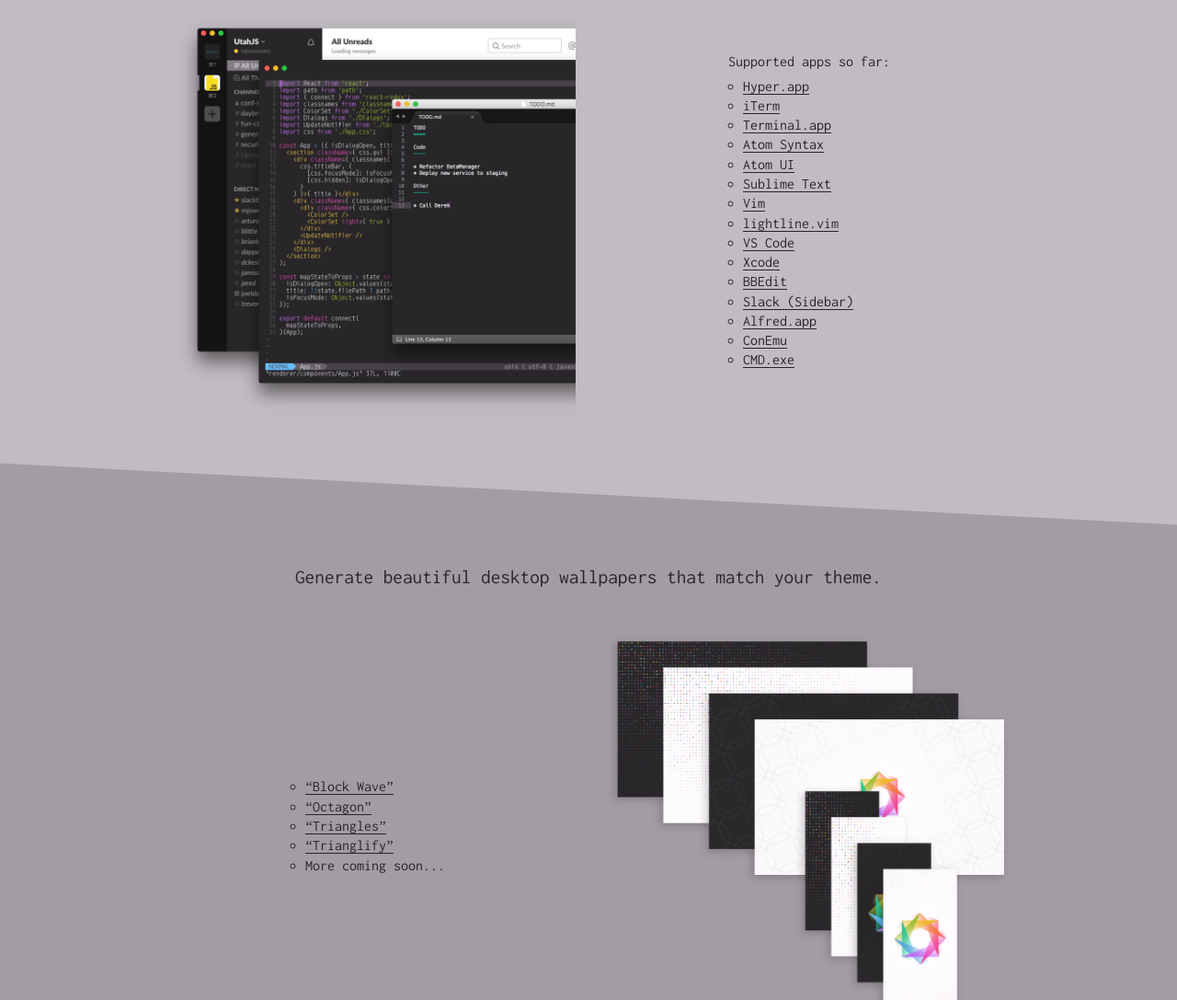
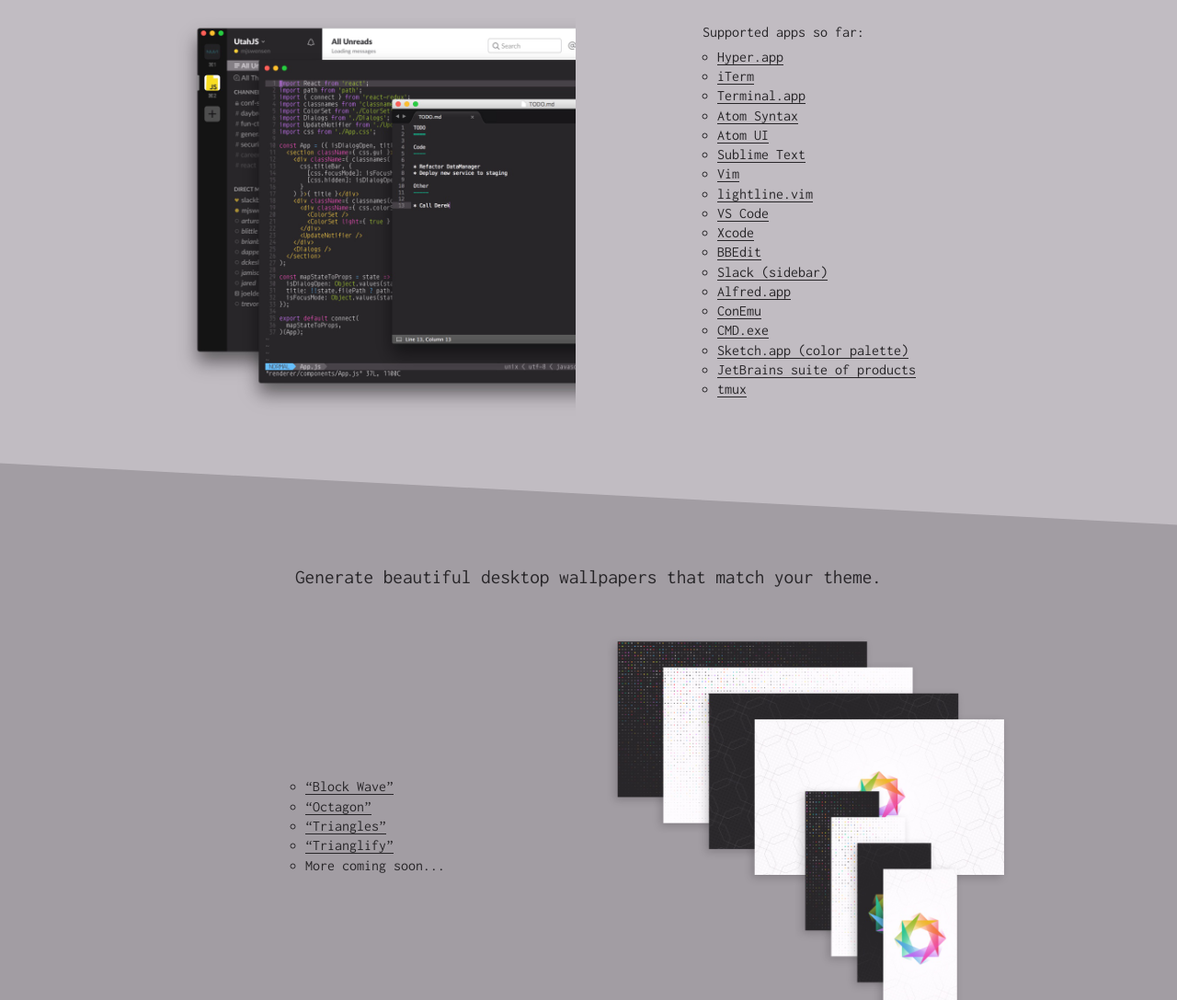
Before and after one commit to themerdev/themer-site, a website: page index.html in a window 1280 px wide. Shown: the part 1762-2849 px from the top of the page at 92% size. Drawn offline with nearby package versions, Linux system fonts and the light colour scheme; a script that the page names is missing.

Commit message:
Add a few more apps

```diff
--- a/index.html
+++ b/index.html
@@ -129,10 +129,13 @@
                 <li><a class="link" href="https://github.com/mjswensen/themer-vscode">VS Code</a></li>
                 <li><a class="link" href="https://github.com/mjswensen/themer-xcode">Xcode</a></li>
                 <li><a class="link" href="https://github.com/mjswensen/themer-bbedit">BBEdit</a></li>
-                <li><a class="link" href="https://github.com/mjswensen/themer-slack">Slack (Sidebar)</a></li>
+                <li><a class="link" href="https://github.com/mjswensen/themer-slack">Slack (sidebar)</a></li>
                 <li><a class="link" href="https://github.com/mjswensen/themer-alfred">Alfred.app</a></li>
                 <li><a class="link" href="https://github.com/mjswensen/themer-conemu">ConEmu</a></li>
                 <li><a class="link" href="https://github.com/mjswensen/themer-cmd">CMD.exe</a></li>
+                <li><a class="link" href="https://github.com/mjswensen/themer-sketch-palettes">Sketch.app (color palette)</a></li>
+                <li><a class="link" href="https://github.com/tomselvi/themer-jetbrains">JetBrains suite of products</a></li>
+                <li><a class="link" href="https://github.com/tomselvi/themer-tmux">tmux</a></li>
               </ul>
             </div>
           </div>
```
